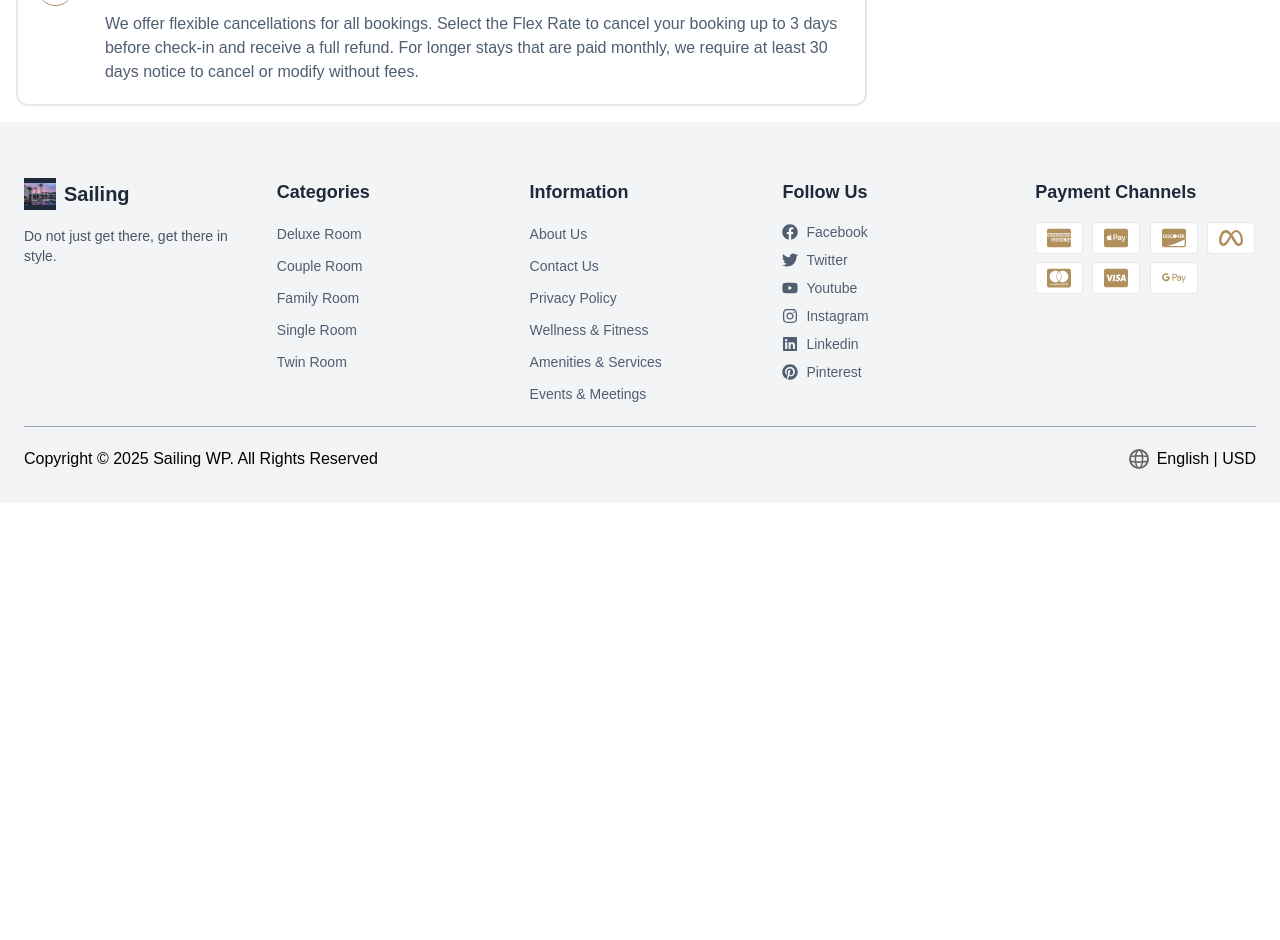
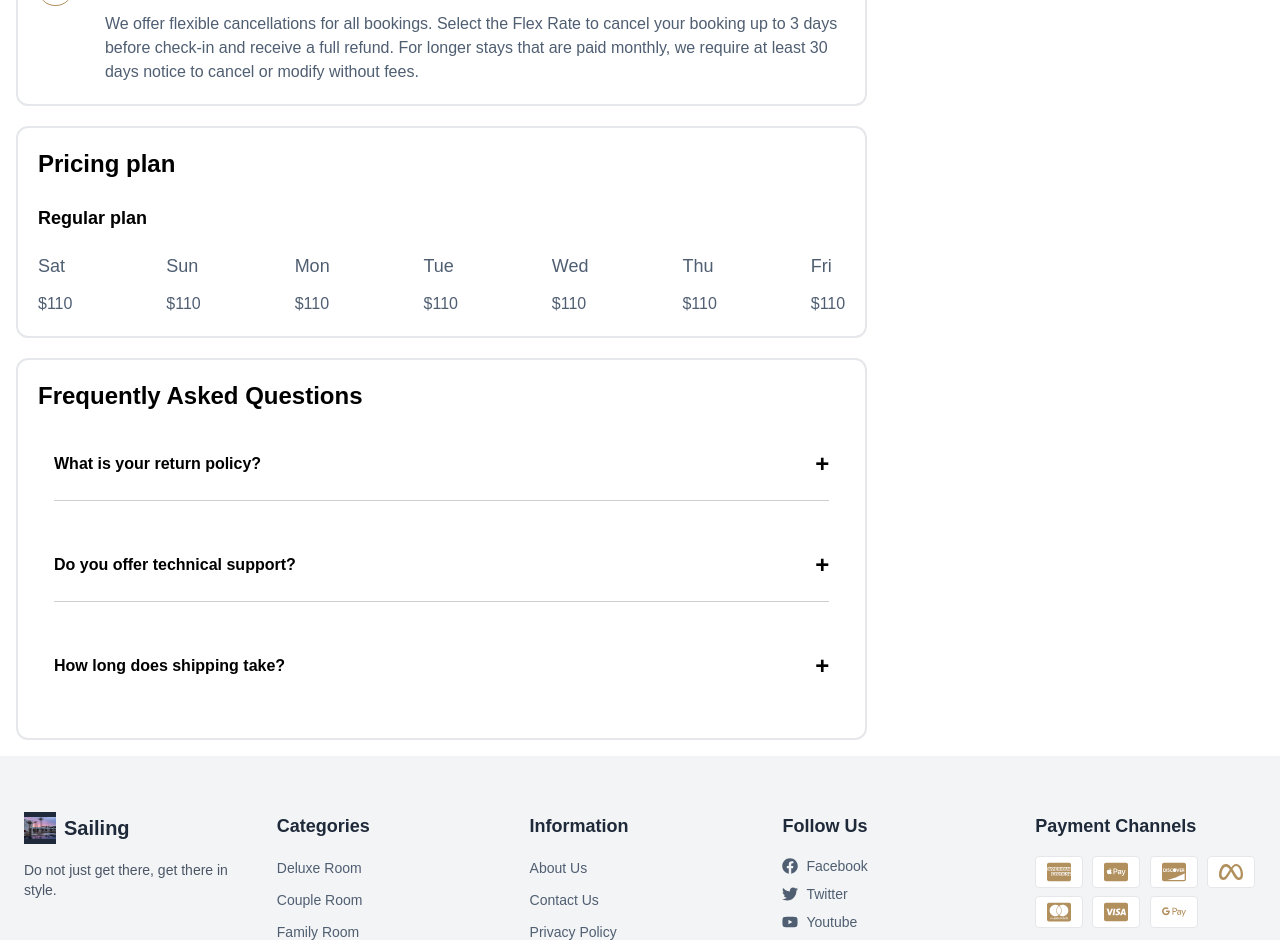
Before and after one commit to saidulislam28/Hotel-booking, a Next.js app in the folder website/: page /rooms/couple in a window 1280 px wide. Shown: the part 2540-3480 px from the top of the page. Before the commit the page ends 3043 px from the top, so only its background shows below. Built offline with nearby package versions, Linux system fonts and the light colour scheme.

Commit message:
created faq section

```diff
--- a/website/src/app/(common-pages)/rooms/[id]/page.tsx
+++ b/website/src/app/(common-pages)/rooms/[id]/page.tsx
@@ -1,7 +1,7 @@
+import FAQSection from "@/component/Faq";
 import RoomBookingTabs from "@/component/RoomBookingTab";
 import SectionTitleMedium from "@/component/SectionTitleMedium";
 import BookingPoliciesStepper from "@/component/VerticalStepper";
-import VerticalStepper from "@/component/VerticalStepper";
 import { roomsData } from "@/constants/datas";
 import TitleHelmet from "@/utils/Helmet";
 import PageTitle from "@/utils/PageTitle";
@@ -46,6 +46,16 @@ const RoomCardDetails = ({ params }) => {
     { id: 11, title: "Balcony" },
     { id: 12, title: "Beachfront" },
   ];
+  const Price_plan = [
+    { id: 1, title: "Sat", price: 110 },
+    { id: 2, title: "Sun", price: 110 },
+    { id: 3, title: "Mon", price: 110 },
+    { id: 4, title: "Tue", price: 110 },
+    { id: 5, title: "Wed", price: 110 },
+    { id: 6, title: "Thu", price: 110 },
+    { id: 7, title: "Fri", price: 110 },
+  ];
+
   return (
     <>
       <TitleHelmet title={details?.title ?? "Room Details"} />
@@ -158,6 +168,33 @@ const RoomCardDetails = ({ params }) => {
               <div className="border-2 rounded-xl border-gray-200 p-5">
                 <BookingPoliciesStepper />
               </div>
+
+              {/* Pricing plan */}
+
+              <div className="border-2 rounded-xl border-gray-200 p-5">
+                <SectionTitleMedium title={"Pricing plan"} />
+                <div className="mt-6">
+                  <h2 className=" font-semibold text-lg">Regular plan</h2>
+                  <div className="flex items-center justify-between gap-10">
+                    {Price_plan.map((plan, index) => (
+                      <div
+                        key={index}
+                        className="mt-5 flex flex-col gap-3 secondary_text"
+                      >
+                        <h1 className="font-medium text-lg">{plan?.title}</h1>
+                        <h5>${plan.price}</h5>
+                      </div>
+                    ))}
+                  </div>
+                </div>
+              </div>
+
+                   {/* Faq     */}
+
+              <div className="border-2 rounded-xl border-gray-200 p-5">
+                <SectionTitleMedium title={"Frequently Asked Questions"} />
+                <FAQSection />
+              </div>
             </div>
           </div>
           <div className="w-[30%]">
--- /dev/null
+++ b/website/src/component/Faq.tsx
@@ -0,0 +1,56 @@
+"use client";
+
+import { useState } from "react";
+
+const faqs = [
+  {
+    id: 1,
+    question: "What is your return policy?",
+    answer: "You can return any item within 30 days for a full refund.",
+  },
+  {
+    id: 2,
+    question: "Do you offer technical support?",
+    answer: "Yes, we offer 24/7 support via email and live chat.",
+  },
+  {
+    id: 3,
+    question: "How long does shipping take?",
+    answer: "Shipping typically takes 3-5 business days.",
+  },
+];
+
+const FAQSection = () => {
+  const [openId, setOpenId] = useState(null);
+
+  const toggle = (id) => {
+    setOpenId(openId === id ? null : id);
+  };
+
+  return (
+    <div className="py-5">
+      <div className="space-y-4">
+        {faqs.map(({ id, question, answer }, index) => (
+          <div key={id} className=" rounded-md p-4 transition">
+            <button
+              className="cursor-pointer w-full text-left font-bold hover:text-[#B1905E] flex justify-between items-center"
+              onClick={() => toggle(id)}
+            >
+              {question}
+              <span className="text-2xl">{openId === id ? "--" : "+"}</span>
+            </button>
+            {openId === id && <p className="mt-2 secondary_text">{answer}</p>}
+            {index !== faqs.length - 1 && (
+              <div
+                className="mt-5"
+                style={{ borderTop: "0.5px solid #cdd1ce" }}
+              ></div>
+            )}
+          </div>
+        ))}
+      </div>
+    </div>
+  );
+};
+
+export default FAQSection;
```
